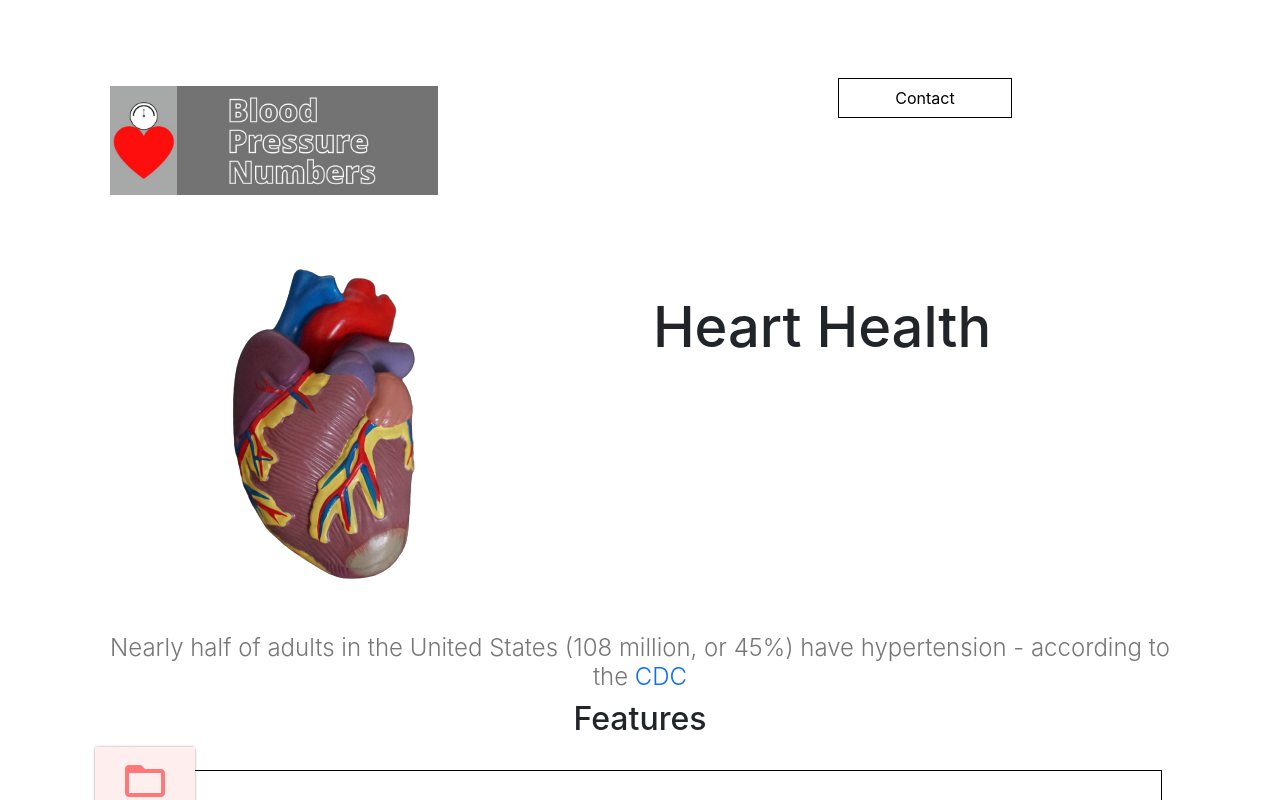
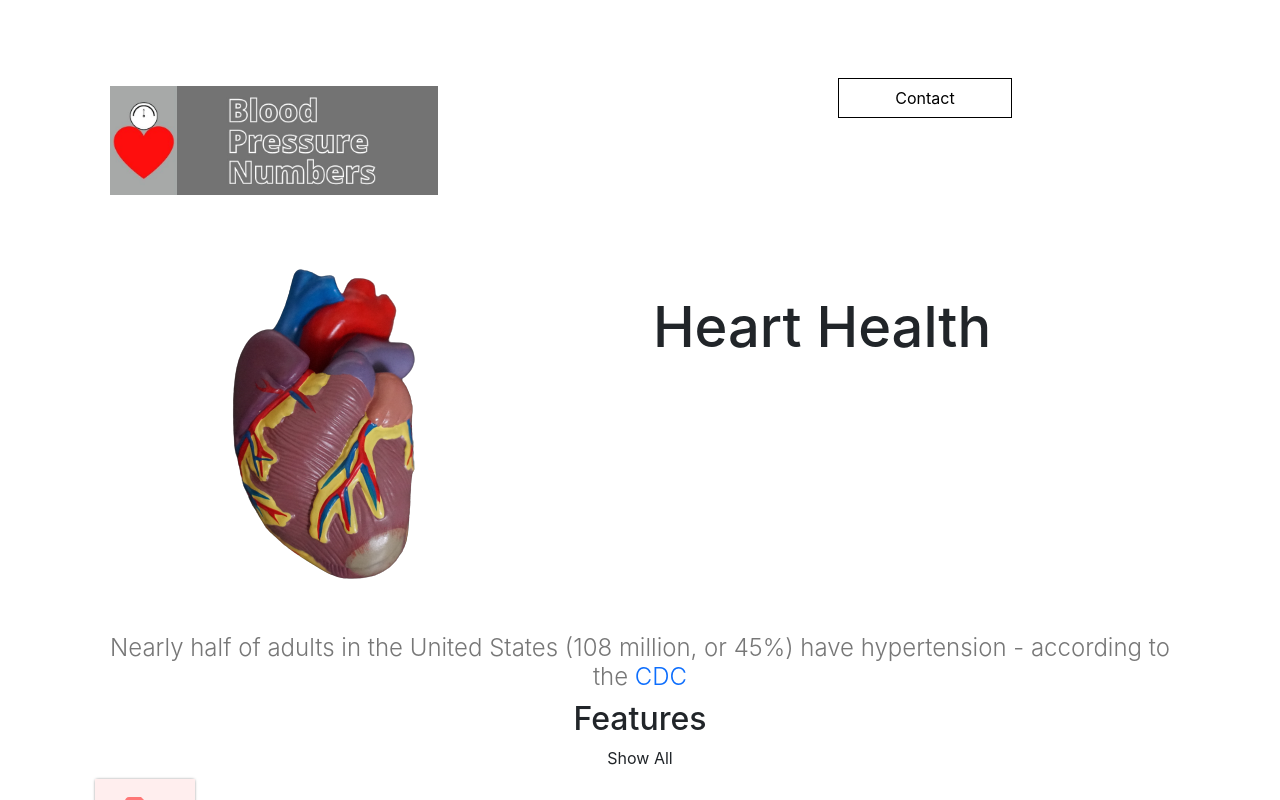
Before and after one commit to jgarcia4444/bpn-web-client, a React (Create React App) app: page / in a window 1280 px wide. Both pictures are taken after a click on the element 157 px from the left and 789 px from the top of the page. Shown: the top 800 px of the page. Built offline with nearby package versions, Linux system fonts and the light colour scheme.

Commit message:
The show all btn now is functional. No styling.

```diff
--- a/src/components/Home/Features/index.js
+++ b/src/components/Home/Features/index.js
@@ -114,13 +114,26 @@ class Features extends Component {
         return <Feature showFullDescription={true} handleIconClick={() => this.handleIconClick(featureObject.title)} featureDetails={featureObject} />
     }
 
-
+    handleShowAllClick = () => {
+        this.setState({
+            ...this.state,
+            displayState: 'SHOW_ALL',
+            featureToShow: ""
+        })
+    }
 
     render() {
 
         return (
             <Container className="features-container">
-                <h2 className="features-title">Features</h2>
+                <Row>
+                    <h2 className="features-title">Features</h2>
+                    { this.state.displayState === 'SHOW_FEATURE' &&
+                        <div onClick={this.handleShowAllClick} className="show-all-btn-container">
+                            Show All
+                        </div>
+                    }
+                </Row>
                 {this.state.displayState === "SHOW_ALL" && this.displayFeatures() }
                 {this.state.displayState === "SHOW_FEATURE" && this.displayFeature()}
             </Container>
```
